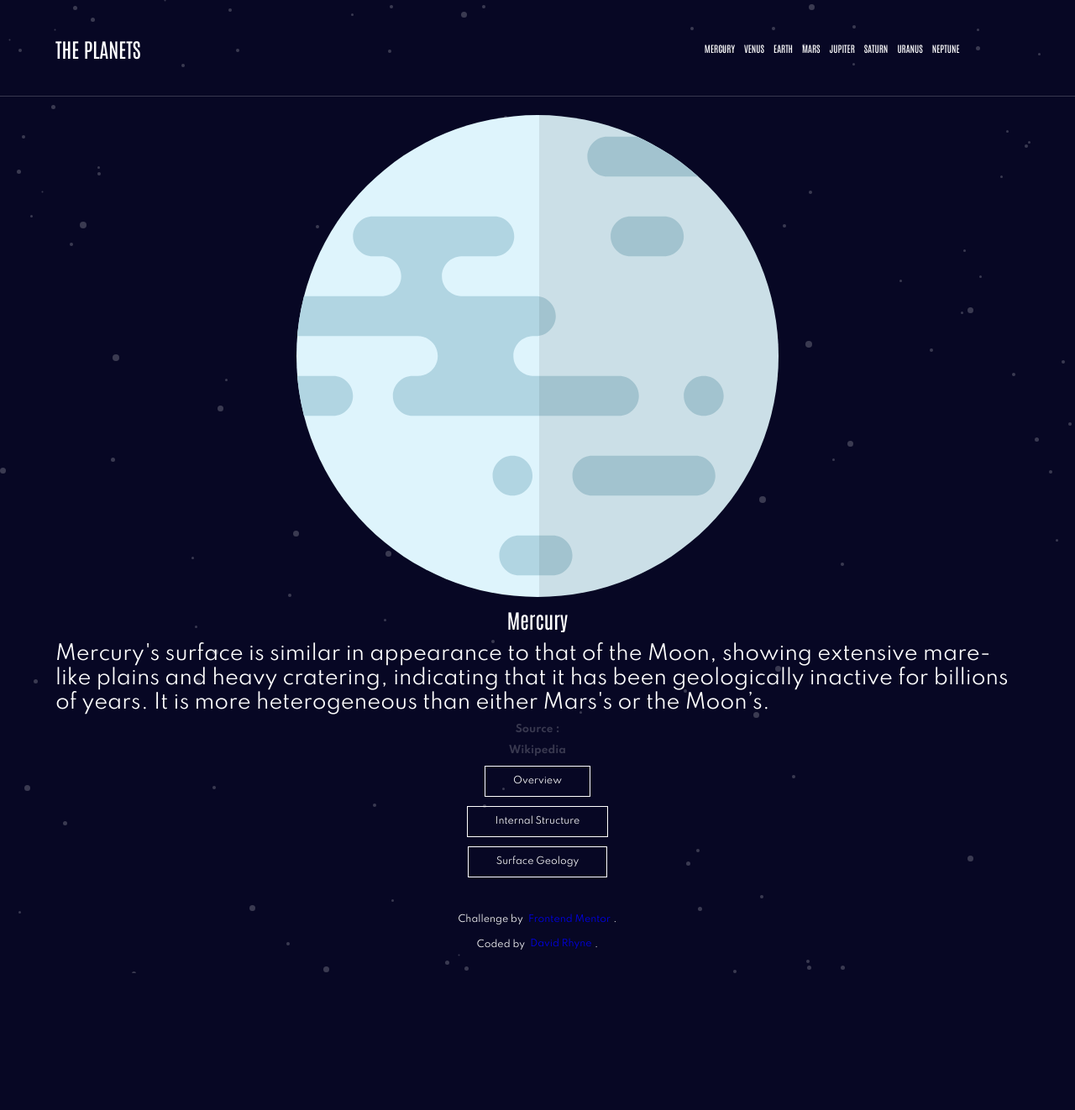
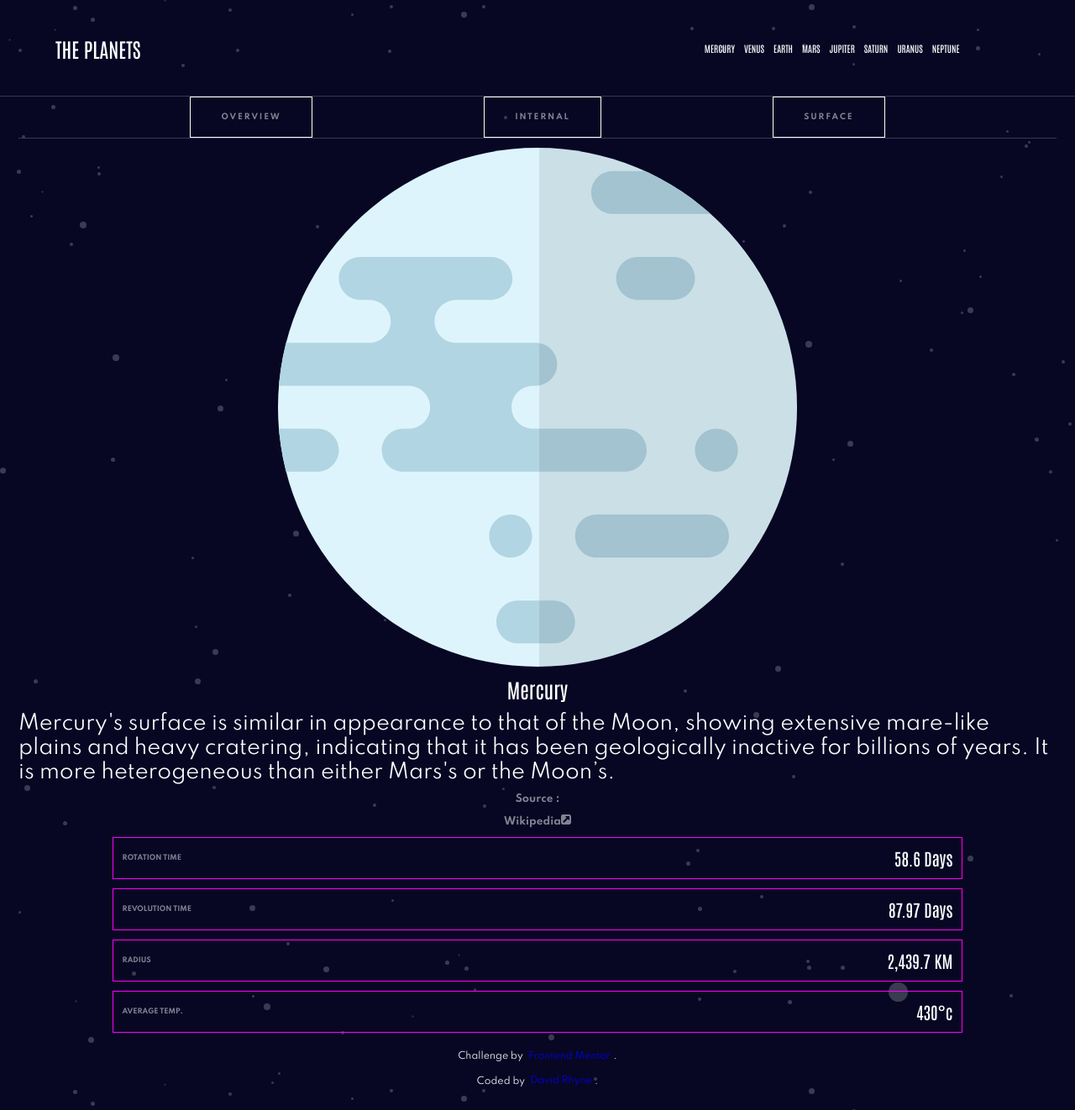
Before and after one commit to davidrhyne/planets-fact-site, a React (Create React App) app: page / in a window 1280 px wide. Shown: the whole page at 84% size. Before the commit the page ends 1159 px from the top, so only its background shows below. Built offline with nearby package versions, Linux system fonts and the light colour scheme.

Commit message:
adding additional elements to Card component

```diff
--- a/src/components/card/index.js
+++ b/src/components/card/index.js
@@ -1,5 +1,5 @@
 import React, { useState } from 'react'
-import { Container, Title, Text, Button, Image, Label, Link} from './styles/Card'
+import { Container, Title, Text, Button, ButtonGroup, Image, Label, Link, LinkIcon, Factoid, FactoidLabel, FactoidFact} from './styles/Card'
 import { usePlanetData } from '../../context/PlanetContext'
 import { useCurrentPlanet, useCurrentPlanetUpdate } from '../../context/CurrentPlanetContext'
 import { useCategory, useCategoryUpdate } from '../../context/CategoryContext'
@@ -38,14 +38,31 @@ Card.Link = function CardLink({ children, ...restProps}) {
     )
 }
 
+Card.LinkIcon = function CardLinkIcon({ children, ...restProps}) {
+    return (
+        <LinkIcon {...restProps} target="_blank">{children}</LinkIcon>
+    )
+}
+
+Card.ButtonGroup = function CardButtonGroup({ children, ...restProps}) {
+
+
+    return (
+        <ButtonGroup {...restProps}>{children}</ButtonGroup>
+    )
+}
+
 Card.Button = function CardButton({ children, ...restProps}) {
+    const currentPlanet = useCurrentPlanet()
+    // console.log('button group current planet =', currentPlanet)
+
     const updateCategory = useCategoryUpdate();
     function handleButtonClick(value) {
-        console.log('card button was clicked = ', value)
+        //console.log('card button was clicked = ', value)
         updateCategory(value)
     }
     return (
-        <Button {...restProps} onClick={ ({target})=> handleButtonClick(target.textContent)} >{children}</Button>
+        <Button {...restProps} planet={currentPlanet} onClick={ ({target})=> handleButtonClick(target.textContent)} >{children}</Button>
         // <Button {...restProps} >{children}</Button>
     )
 }
@@ -55,13 +72,30 @@ Card.Image = function CardImage({ ...restProps}) {
     const currentPlanet = useCurrentPlanet()
     const category = useCategory()
 
-    const pictureSuffix = category !== 'Internal Structure' ? "" : "-internal"
+    const pictureSuffix = category.slice(0,8) !== 'Internal' ? "" : "-internal"
     const imageSource = `images/planet-${currentPlanet.toLowerCase()}${pictureSuffix}.svg`
     const geologySource = `images/geology-${currentPlanet.toLowerCase()}.png`
     return (
         <>
             <Image src={imageSource}{...restProps} />
-            { category === 'Surface Geology' ? <Image src={geologySource}{...restProps} /> : null  }
+            { category.slice(0,7) === 'Surface' ? <Image src={geologySource}{...restProps} /> : null  }
         </>
     )
 }
+
+Card.Factoid = function CardFactoid({ children, ...restProps}) {
+    return (
+        <Factoid {...restProps} >{children}</Factoid>
+    )
+}
+
+Card.FactoidLabel = function CardFactoidLabel({ children, ...restProps}) {
+    return (
+        <FactoidLabel {...restProps} >{children}</FactoidLabel>
+    )
+}
+Card.FactoidFact = function CardFactoidFact({ children, ...restProps}) {
+    return (
+        <FactoidFact {...restProps} >{children}</FactoidFact>
+    )
+}
--- a/src/components/card/styles/Card.js
+++ b/src/components/card/styles/Card.js
@@ -10,7 +10,7 @@ export const Container = styled.div`
     flex-direction: column;
     justify-content: space-between;
     align-items: center;
-    padding: 2em;
+    padding: 0 2em;
     margin: 0 auto;
     gap: 1em;
 
@@ -19,11 +19,11 @@ export const Container = styled.div`
     }
 
     @media (min-width: 700px) {
-        padding: 2em 6em;
+
     }
 
     @media (min-width: 1500px) {
-        padding: 2em 10%;
+
     }
 `
 
@@ -53,13 +53,50 @@ export const Text = styled.div`
     }
 `
 
-export const Button = styled.div`
-    border: 1px solid white;
-    padding: 1em 3em;
+export const ButtonGroup = styled.div`
+    display: flex;
+    justify-content: space-evenly;
+    width: 100%;
+    text-transform: uppercase;
+    color: ${COLOR_SCHEME.TERTIARY};
+    font-size: .5625rem;
+    letter-spacing: 1.9px;
+    font-weight: ${FONT_WEIGHT.BOLD};
+    border-bottom: 1px solid ${COLOR_SCHEME.SECONDARY};
 
     &:hover {
-        background: dodgerblue;
-        font-weight: 600;
+
+
+    }
+`
+
+export const Button = styled.div`
+
+    padding: 2em 4em;
+    /* box-shadow: 0px 52px 0px -40px white;
+    position: relative;
+      */
+
+    &:hover {
+        color: ${COLOR_SCHEME.WHITE};
+
+        border-bottom: 3px solid ${props =>
+        props.planet === 'Mercury' ? COLOR_SCHEME.MERCURY_PLANET :
+        props.planet === 'Venus' ? COLOR_SCHEME.VENUS_PLANET :
+        props.planet === 'Earth' ? COLOR_SCHEME.EARTH_PLANET :
+        props.planet === 'Mars' ? COLOR_SCHEME.MARS_PLANET :
+        props.planet === 'Jupiter' ? COLOR_SCHEME.JUPITER_PLANET :
+        props.planet === 'Saturn' ? COLOR_SCHEME.SATURN_PLANET :
+        props.planet === 'Uranus' ? COLOR_SCHEME.URANUS_PLANET :
+            COLOR_SCHEME.NEPTUNE_PLANET};
+
+
+
+    }
+
+    @media (min-width: 700px) {
+        border: 1px solid white;
+
     }
 `
 
@@ -71,11 +108,39 @@ export const Image = styled.img`
 export const Label = styled.div`
     font-size: .75rem;
     font-weight: ${FONT_WEIGHT.BOLD};
-    color: ${COLOR_SCHEME.SECONDARY};
+    color: ${COLOR_SCHEME.TERTIARY};
 `
 
 export const Link = styled.a`
     font-size: .75rem;
     font-weight: ${FONT_WEIGHT.BOLD};
-    color: ${COLOR_SCHEME.SECONDARY};
+    color: ${COLOR_SCHEME.TERTIARY};
 `
+
+export const LinkIcon = styled.img`
+    width: 12px;
+    height: auto;
+`
+
+export const Factoid = styled.div`
+    display: flex;
+    justify-content: space-between;
+    width: 80%;
+    border: 1px magenta solid;
+    padding: 1em;
+`
+
+export const FactoidLabel = styled.div`
+    font-size: .5rem;
+    font-weight: ${FONT_WEIGHT.BOLD};
+    color: ${COLOR_SCHEME.TERTIARY};
+    text-transform: uppercase;
+    letter-spacing: 1.7;
+    align-self: center;
+`
+
+export const FactoidFact = styled.div`
+    font-family: ${FONT_FAMILY.SECONDARY};
+    font-size: 1.25rem;
+    font-weight: ${FONT_WEIGHT.MEDIUM};
+`
--- a/src/constants/constants.js
+++ b/src/constants/constants.js
@@ -14,6 +14,7 @@ export const COLOR_SCHEME = {
     WHITE: '#fff',
     PRIMARY: '#070724',
     SECONDARY:'#38384f',
+    TERTIARY:'#838391',
     MERCURY_PLANET: '#def4fc',
     VENUS_PLANET: '#f7cc7f',
     EARTH_PLANET: '#545bfe',
--- a/src/containers/card.js
+++ b/src/containers/card.js
@@ -44,6 +44,11 @@ export function CardContainer( {children, ...restProps}) {
 
     return (
         <Card>
+            <Card.ButtonGroup>
+                <Card.Button >Overview</Card.Button>
+                <Card.Button >Internal</Card.Button>
+                <Card.Button >Surface</Card.Button>
+            </Card.ButtonGroup>
             <Card.Image />
             {/* <Card.Title >THE PLANETS</Card.Title> */}
             {/* <div>The current planet is {currentPlanet}</div> */}
@@ -56,16 +61,35 @@ export function CardContainer( {children, ...restProps}) {
                     <Card.Text>
                         {category === 'Overview' ?
                             currentPlanetData.overview.content :
-                            category === 'Internal Structure' ?
+                            category === 'Internal Structure' || category === 'Internal' ?
                             currentPlanetData.structure.content :
                             currentPlanetData.geology.content}
                     </Card.Text>
                     <Card.Label>Source : </Card.Label>
                     <Card.Link href={category === 'Overview' ?
                             currentPlanetData.overview.source :
-                            category === 'Internal Structure' ?
+                            category === 'Internal Structure' || category === 'Internal' ?
                             currentPlanetData.structure.source :
-                            currentPlanetData.geology.source}>Wikipedia</Card.Link>
+                            currentPlanetData.geology.source}>
+                                Wikipedia
+                                <Card.LinkIcon src="./images/icon-source.svg"/>
+                    </Card.Link>
+                    <Card.Factoid>
+                        <Card.FactoidLabel>Rotation Time</Card.FactoidLabel>
+                        <Card.FactoidFact>{currentPlanetData.rotation}</Card.FactoidFact>
+                    </Card.Factoid>
+                    <Card.Factoid>
+                        <Card.FactoidLabel>Revolution Time</Card.FactoidLabel>
+                        <Card.FactoidFact>{currentPlanetData.revolution}</Card.FactoidFact>
+                    </Card.Factoid>
+                    <Card.Factoid>
+                        <Card.FactoidLabel>Radius</Card.FactoidLabel>
+                        <Card.FactoidFact>{currentPlanetData.radius}</Card.FactoidFact>
+                    </Card.Factoid>
+                    <Card.Factoid>
+                        <Card.FactoidLabel>Average Temp.</Card.FactoidLabel>
+                        <Card.FactoidFact>{currentPlanetData.temperature}</Card.FactoidFact>
+                    </Card.Factoid>
                     {/* <div>
                         {category === 'Overview' ?
                             currentPlanetData.overview.content :
@@ -76,9 +100,7 @@ export function CardContainer( {children, ...restProps}) {
                 </>
 
             }
-            <Card.Button >Overview</Card.Button>
-            <Card.Button >Internal Structure</Card.Button>
-            <Card.Button >Surface Geology</Card.Button>
+
 
         </Card>
     )
```
